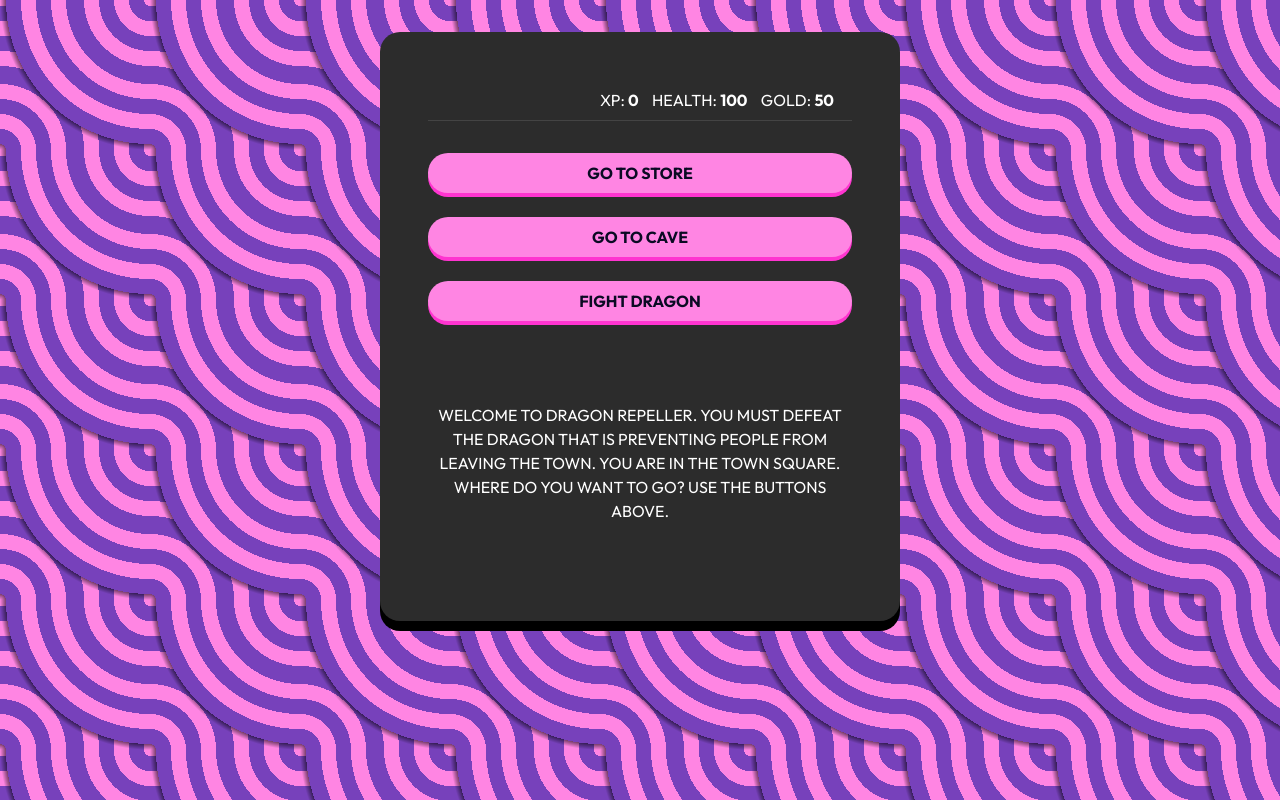
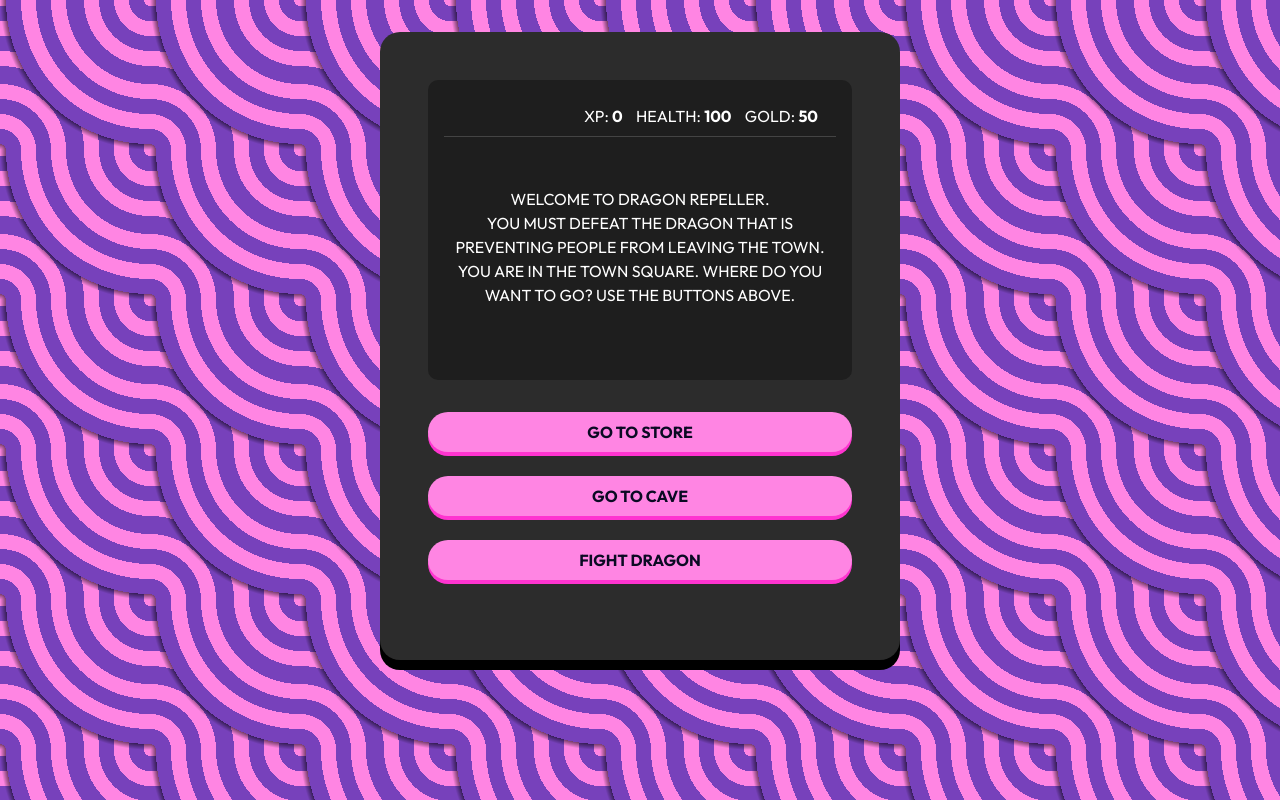
Before and after one commit to CthoNiki/FCC-Role-Playing-Game, a plain HTML site: page index.html in a window 1280 px wide. Drawn offline with Linux system fonts and the light colour scheme.

Commit message:
Update index.html to add screen div

```diff
--- a/index.html
+++ b/index.html
@@ -7,23 +7,25 @@
   </head>
   <body>
     <div id="game">
+        <div id="screen">
       <div id="stats">
         <span class="stat">XP: <strong><span id="xpText">0</span></strong></span>
         <span class="stat">Health: <strong><span id="healthText">100</span></strong></span>
         <span class="stat">Gold: <strong><span id="goldText">50</span></strong></span>
       </div>
-      <div id="controls">
-        <button id="button1">Go to store</button>
-        <button id="button2">Go to cave</button>
-        <button id="button3">Fight dragon</button>
-      </div>
       <div id="monsterStats">
-        <span class="stat">Monster Name: <strong><span id="monsterName"></span></strong></span>
-        <span class="stat">Health: <strong><span id="monsterHealth"></span></strong></span>
-      </div>
-      <div id="text">
-        Welcome to Dragon Repeller. You must defeat the dragon that is preventing people from leaving the town. You are in the town square. Where do you want to go? Use the buttons above.
-      </div>
+          <span class="stat">Monster Name: <strong><span id="monsterName"></span></strong></span>
+          <span class="stat">Health: <strong><span id="monsterHealth"></span></strong></span>
+        </div>
+        <div id="text">
+            Welcome to Dragon Repeller.<br> You must defeat the dragon that is preventing people from leaving the town. You are in the town square. Where do you want to go? Use the buttons above.
+        </div>
+    </div>
+        <div id="controls">
+          <button id="button1">Go to store</button>
+          <button id="button2">Go to cave</button>
+          <button id="button3">Fight dragon</button>
+        </div>
     </div>
     <script src="./script.js"></script>
   </body>
```
